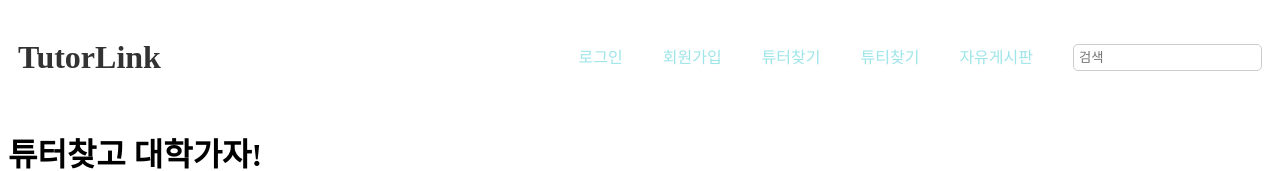
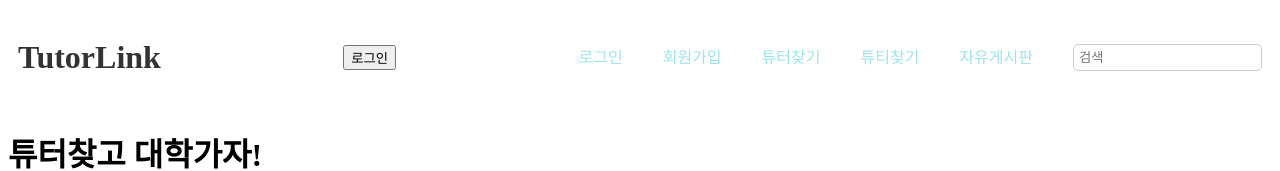
Before and after one commit to capstoe/Front_end, a React (Create React App) app: page / in a window 1280 px wide. Shown: the top 171 px of the page. Built offline with nearby package versions, Linux system fonts and the light colour scheme.

Commit message:
Header.js 주석 제거 및 코드 수정

```diff
--- a/src/components/Header.js
+++ b/src/components/Header.js
@@ -3,23 +3,31 @@ import { NavLink } from 'react-router-dom';
 import './Header.css'
 
 function Header() {
+
   const [isLoggedIn, setIsLoggedIn] = useState(false);
+  const loggedInLinks = [
+    <li key="logout"><NavLink to="/logout">로그아웃</NavLink></li>,
+    <li key="mypage"><NavLink to="/mypage">마이페이지</NavLink></li>
+  ];
 
   const loggedOutLinks = [
     <li key="login"><NavLink to="/login">로그인</NavLink></li>,
     <li key="signup"><NavLink to="/signup">회원가입</NavLink></li>
   ];
 
-  const loggedInLinks = [
-    <li key="logout"><NavLink to="/logout">로그아웃</NavLink></li>,
-    <li key="mypage"><NavLink to="/mypage">마이페이지</NavLink></li>
-  ];
+  const currentLinks = isLoggedIn ? loggedInLinks : loggedOutLinks;
 
-  const currentLinks = isLoggedIn ? loggedInLinks : loggedOutLinks;
+  const toggleLogin = () => {
+
+    setIsLoggedIn(prevIsLoggedIn => !prevIsLoggedIn);
+  };
 
   return (
     <div className="header">
       <h1>TutorLink</h1>
+      <button onClick={toggleLogin}>
+        {isLoggedIn ? '로그아웃' : '로그인'}
+      </button>
       <nav>
         <ul>
           {currentLinks}
```
Also changed, not shown: 1 other file (tests, documents, lock files or other folders).
